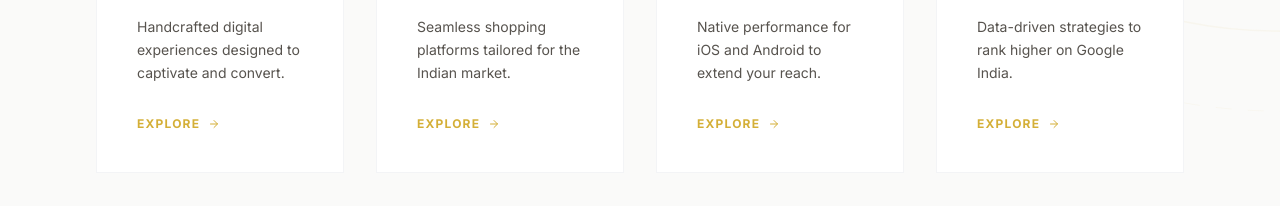
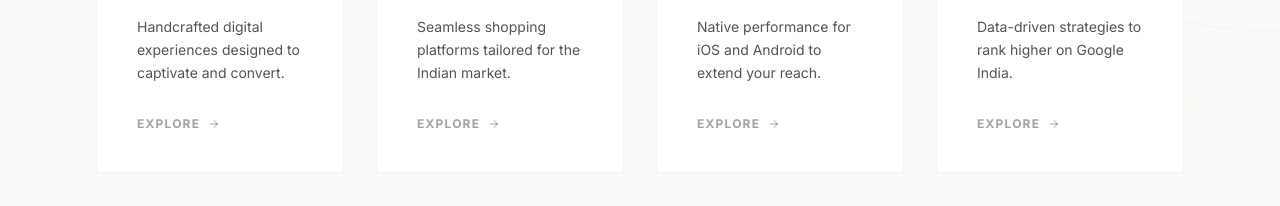
Before and after one commit to uzmaansaricse/techpoint, a React (Vite) app: page / in a window 1280 px wide. Shown: the part 1467-1673 px from the top of the page. Built offline with nearby package versions, Linux system fonts and the light colour scheme; a web font is replaced by a local one.

Commit message:
refined the hover effect. The card now has a much cleaner, more subtle transition: the icon and borders turn gold, and the card lifts slightly, but the jarring dark background fill is gone. This preserves the clean, luxury feel.

```diff
--- a/src/components/ServicesPreview.jsx
+++ b/src/components/ServicesPreview.jsx
@@ -59,16 +59,16 @@ const ServicesPreview = () => {
                         <Link
                             to={service.link}
                             key={index}
-                            className="group bg-white p-10 h-full flex flex-col justify-between border border-gray-100 transition-all duration-300 hover:border-gold/40 hover:shadow-gold hover:-translate-y-2 relative overflow-hidden"
+                            className="group bg-white p-10 h-full flex flex-col justify-between border border-gray-100 transition-all duration-500 hover:border-gold/50 hover:shadow-xl hover:-translate-y-1 relative overflow-hidden"
                         >
                             <div className="relative z-10">
                                 {/* Icon */}
-                                <div className="w-14 h-14 rounded-none bg-bg-light border border-gray-100 flex items-center justify-center text-primary group-hover:bg-primary group-hover:text-gold transition-colors duration-300 mb-8 shadow-sm">
+                                <div className="w-14 h-14 rounded-none bg-bg-light border border-gray-100 flex items-center justify-center text-primary transition-all duration-500 group-hover:border-gold group-hover:text-gold mb-8 shadow-sm group-hover:shadow-md">
                                     {service.icon}
                                 </div>
 
                                 {/* Title */}
-                                <h3 className="text-xl font-display font-bold text-primary mb-4 transition-colors duration-300 group-hover:text-primary">
+                                <h3 className="text-xl font-display font-bold text-primary mb-4 transition-colors duration-300 group-hover:text-gold">
                                     {service.title}
                                 </h3>
 
@@ -79,8 +79,8 @@ const ServicesPreview = () => {
                             </div>
 
                             {/* Learn More */}
-                            <div className="relative z-10 flex items-center text-xs font-bold uppercase tracking-widest text-gold transition-all duration-300 group-hover:text-primary">
-                                Explore <ArrowRight className="w-3 h-3 ml-2 group-hover:translate-x-1 transition-transform" />
+                            <div className="relative z-10 flex items-center text-xs font-bold uppercase tracking-widest text-primary/40 transition-all duration-500 group-hover:text-primary group-hover:translate-x-2">
+                                Explore <ArrowRight className="w-3 h-3 ml-2" />
                             </div>
                         </Link>
                     ))}
```
